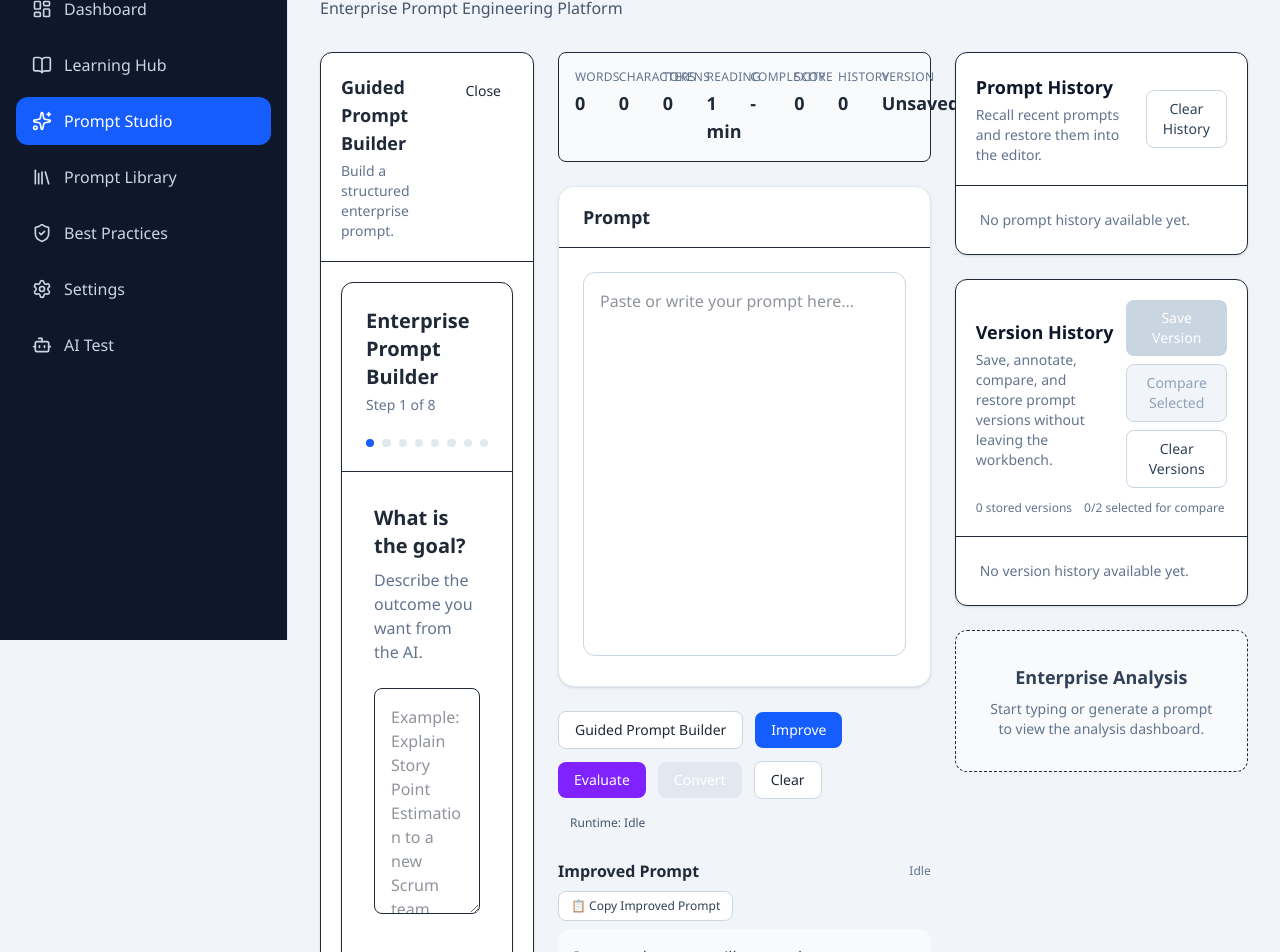
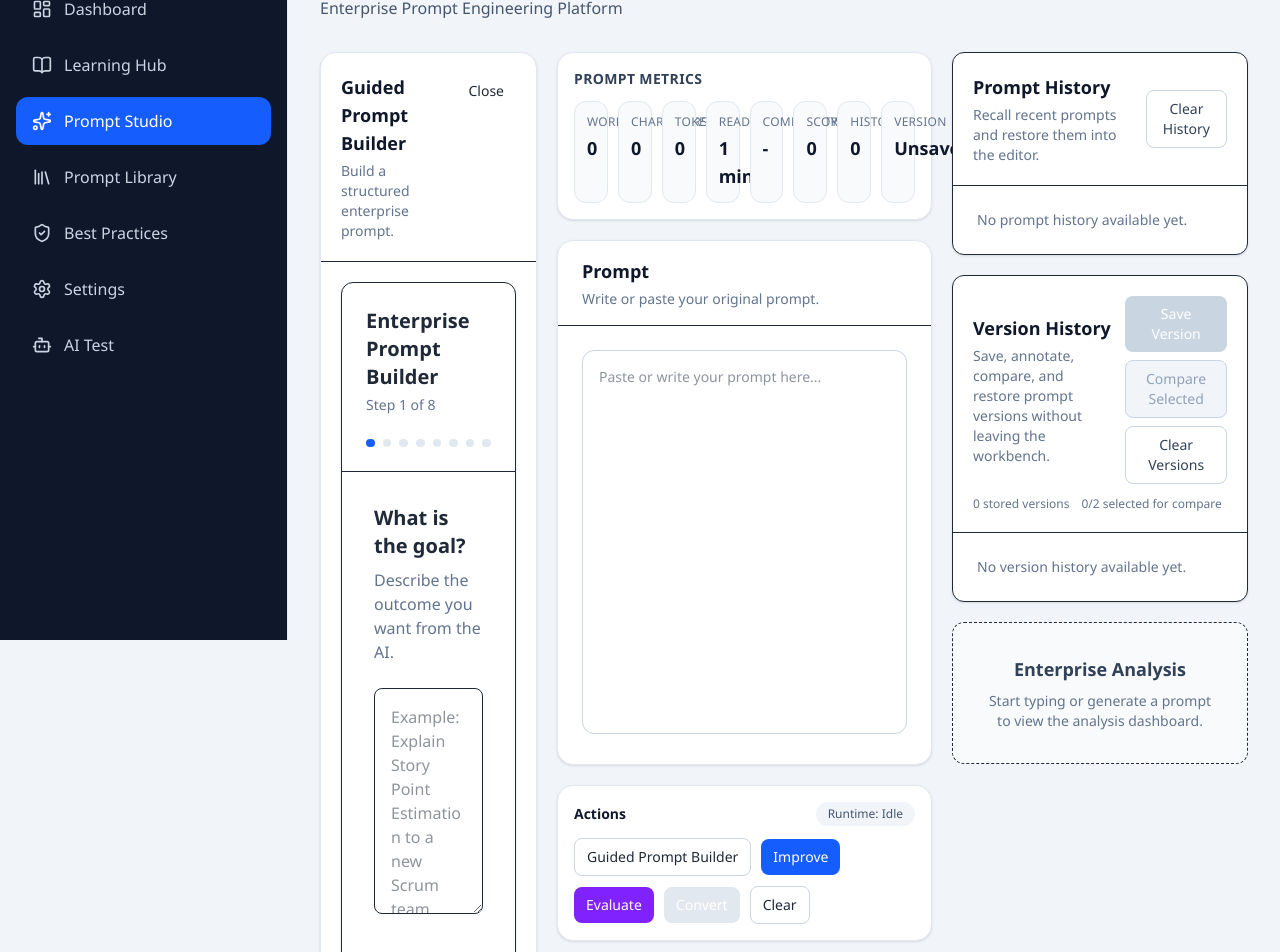
Before and after one commit to rameeegceb/mr-prompt-studio-v2, a React (Vite) app: page /studio in a window 1280 px wide. Shown: the part 160-1112 px from the top of the page. Built offline with nearby package versions, Linux system fonts and the light colour scheme.

Commit message:
style: polish Prompt Studio MVP UI

```diff
--- a/src/features/studio/components/ComparisonDashboard.jsx
+++ b/src/features/studio/components/ComparisonDashboard.jsx
@@ -10,24 +10,24 @@ function Section({
   items,
 }) {
   return (
-    <div className="rounded-lg border p-5">
+    <div className="rounded-xl border border-slate-200 bg-slate-50 p-4">
 
-      <div className="mb-4 flex items-center gap-2">
+      <div className="mb-3 flex items-center gap-2">
 
         {icon}
 
-        <h3 className="font-semibold">
+        <h3 className="text-sm font-semibold text-slate-900">
           {title}
         </h3>
 
       </div>
 
       {items.length === 0 ? (
-        <p className="text-sm text-slate-500">
+        <p className="text-xs text-slate-500">
           None
         </p>
       ) : (
-        <ul className="space-y-2">
+        <ul className="space-y-1.5 text-sm text-slate-700">
 
           {items.map((item) => (
             <li key={item}>
@@ -48,13 +48,13 @@ export default function ComparisonDashboard({
   if (!comparison) return null;
 
   return (
-    <div className="rounded-xl border bg-white p-6 shadow-sm">
+    <div className="rounded-2xl border border-slate-200 bg-white p-5 shadow-sm">
 
-      <h2 className="mb-6 text-lg font-semibold">
-        Prompt Comparison
+      <h2 className="mb-4 text-sm font-semibold uppercase tracking-wide text-slate-700">
+        Section Deltas
       </h2>
 
-      <div className="grid gap-5 lg:grid-cols-3">
+      <div className="grid gap-3 lg:grid-cols-3">
 
         <Section
           title="Added"
--- a/src/features/studio/components/EditorStatistics.jsx
+++ b/src/features/studio/components/EditorStatistics.jsx
@@ -2,7 +2,12 @@ export default function EditorStatistics({
   metrics,
 }) {
   return (
-    <div className="grid grid-cols-2 gap-3 rounded-lg border bg-slate-50 p-4 md:grid-cols-4 xl:grid-cols-8">
+    <section className="rounded-2xl border border-slate-200 bg-white p-4 shadow-sm">
+      <h3 className="mb-3 text-sm font-semibold uppercase tracking-wide text-slate-700">
+        Prompt Metrics
+      </h3>
+
+      <div className="grid grid-cols-2 gap-2.5 md:grid-cols-4 xl:grid-cols-8">
 
         <Stat
           title="Words"
@@ -45,6 +50,7 @@ export default function EditorStatistics({
         />
 
       </div>
+    </section>
   );
 }
 
@@ -53,13 +59,13 @@ function Stat({
   value,
 }) {
   return (
-    <div>
+    <div className="rounded-xl border border-slate-200 bg-slate-50 p-3">
 
       <div className="text-xs uppercase tracking-wide text-slate-500">
         {title}
       </div>
 
-      <div className="mt-1 text-lg font-semibold">
+      <div className="mt-1 text-base font-semibold text-slate-900 lg:text-lg">
         {value}
       </div>
 
--- a/src/features/studio/components/PromptActions.jsx
+++ b/src/features/studio/components/PromptActions.jsx
@@ -26,12 +26,27 @@ export default function PromptActions({
   isSaving,
 }) {
   return (
-    <div className="space-y-3">
-      <div className="flex flex-wrap items-center gap-3">
+    <section className="rounded-2xl border border-slate-200 bg-white p-4 shadow-sm">
+      <div className="mb-3 flex items-center justify-between gap-3">
+        <h3 className="text-sm font-semibold text-slate-900">
+          Actions
+        </h3>
+
+        <span
+          className={`rounded-full px-3 py-1 text-xs font-medium ${statusTone[status] ?? statusTone.Idle}`}
+          title="Current runtime status"
+        >
+          Runtime: {status}
+        </span>
+      </div>
+
+      <div className="flex flex-wrap items-center gap-2.5">
 
         <Button
           onClick={onOpenBuilder}
           variant="outline"
+          size="sm"
+          title="Open the guided prompt builder"
         >
           Guided Prompt Builder
         </Button>
@@ -40,6 +55,8 @@ export default function PromptActions({
           onClick={onImprove}
           loading={isImproving}
           disabled={isLoading && !isImproving}
+          size="sm"
+          title="Generate an improved prompt"
         >
           Improve
         </Button>
@@ -50,6 +67,8 @@ export default function PromptActions({
           loading={isEvaluating}
           disabled={isLoading && !isEvaluating}
           className="bg-violet-600 text-white hover:bg-violet-700 focus:ring-violet-500"
+          size="sm"
+          title="Evaluate prompt quality"
         >
           Evaluate
         </Button>
@@ -60,6 +79,8 @@ export default function PromptActions({
           loading={isConverting}
           disabled={isLoading && !isConverting}
           className="bg-emerald-600 text-white hover:bg-emerald-700 focus:ring-emerald-500"
+          size="sm"
+          title="Convert prompt format"
         >
           Convert
         </Button>
@@ -68,33 +89,27 @@ export default function PromptActions({
           onClick={onClear}
           variant="outline"
           disabled={isSaving}
+          size="sm"
+          title="Clear current prompt and output"
         >
           Clear
         </Button>
       </div>
 
-      <div className="flex flex-wrap items-center gap-3">
-        <span
-          className={`rounded-full px-3 py-1 text-xs font-medium ${statusTone[status] ?? statusTone.Idle}`}
-        >
-          Runtime: {status}
-        </span>
-
       {error ? (
-          <div className="flex flex-wrap items-center gap-2 text-sm text-rose-600">
+        <div className="mt-3 flex flex-wrap items-center gap-2 rounded-lg border border-rose-200 bg-rose-50 p-2.5 text-sm text-rose-700">
           <span>{error}</span>
           <Button
             onClick={onClearError}
             variant="ghost"
             size="sm"
-              className="text-rose-600"
+            className="text-rose-700"
+            title="Dismiss error message"
           >
             Dismiss
           </Button>
         </div>
       ) : null}
-      </div>
-
-    </div>
+    </section>
   );
 }
--- a/src/features/studio/components/PromptComparison.jsx
+++ b/src/features/studio/components/PromptComparison.jsx
@@ -49,12 +49,18 @@ export default function PromptComparison({
   return (
     <div className="space-y-4">
 
+      <div className="flex items-center justify-between gap-3">
+        <h3 className="text-sm font-semibold text-slate-900">
+          Prompt Comparison
+        </h3>
+      </div>
+
       <div className="grid gap-6 lg:grid-cols-2">
 
         <div>
-          <h3 className="mb-2 font-semibold">
+          <h4 className="mb-2 text-sm font-semibold text-slate-800">
             Original Prompt
-          </h3>
+          </h4>
 
           <button
             onClick={() =>
@@ -68,15 +74,15 @@ export default function PromptComparison({
             📋 Copy Original Prompt
           </button>
 
-          <div className="min-h-52 whitespace-pre-wrap rounded-xl border border-slate-200 bg-white p-4">
+          <div className="min-h-52 whitespace-pre-wrap rounded-xl border border-slate-200 bg-white p-4 text-sm text-slate-700">
             {originalText}
           </div>
         </div>
 
         <div>
-          <h3 className="mb-2 font-semibold">
+          <h4 className="mb-2 text-sm font-semibold text-slate-800">
             Improved Prompt
-          </h3>
+          </h4>
 
           <button
             onClick={() =>
@@ -90,7 +96,7 @@ export default function PromptComparison({
             📋 Copy Improved Prompt
           </button>
 
-          <div className="min-h-52 whitespace-pre-wrap rounded-xl border border-slate-200 bg-white p-4">
+          <div className="min-h-52 whitespace-pre-wrap rounded-xl border border-slate-200 bg-white p-4 text-sm text-slate-700">
             {improvedText}
           </div>
         </div>
--- a/src/features/studio/components/PromptEditor.jsx
+++ b/src/features/studio/components/PromptEditor.jsx
@@ -2,9 +2,13 @@ export default function PromptEditor({ value, onChange }) {
   return (
     <section className="rounded-2xl border border-slate-200 bg-white shadow-sm">
       <div className="border-b px-6 py-4">
-        <h2 className="text-lg font-semibold">
+        <h2 className="text-lg font-semibold text-slate-900">
           Prompt
         </h2>
+
+        <p className="mt-1 text-sm text-slate-500">
+          Write or paste your original prompt.
+        </p>
       </div>
 
       <div className="p-6">
@@ -12,7 +16,7 @@ export default function PromptEditor({ value, onChange }) {
           value={value}
           onChange={(e) => onChange(e.target.value)}
           placeholder="Paste or write your prompt here..."
-          className="h-96 w-full resize-none rounded-xl border border-slate-300 p-4 outline-none focus:border-blue-500"
+          className="h-80 w-full resize-none rounded-xl border border-slate-300 p-4 text-sm text-slate-800 outline-none transition focus:border-blue-500 focus:ring-2 focus:ring-blue-100 lg:h-96"
         />
       </div>
     </section>
--- a/src/features/studio/components/PromptOutput.jsx
+++ b/src/features/studio/components/PromptOutput.jsx
@@ -40,13 +40,13 @@ export default function PromptOutput({
   };
 
   return (
-    <div>
-      <div className="mb-2 flex items-center justify-between gap-3">
-        <h3 className="font-semibold">
-          Improved Prompt
+    <section className="rounded-2xl border border-slate-200 bg-white p-4 shadow-sm">
+      <div className="mb-3 flex items-center justify-between gap-3">
+        <h3 className="text-sm font-semibold text-slate-900">
+          Prompt Output
         </h3>
 
-        <span className="text-xs text-slate-500">
+        <span className="rounded-full bg-slate-100 px-3 py-1 text-xs font-medium text-slate-600">
           {status}
         </span>
       </div>
@@ -67,16 +67,17 @@ export default function PromptOutput({
         <div>
           <button
             onClick={copyImprovedPrompt}
-            className="mb-2 rounded-lg border border-slate-300 bg-white px-3 py-1.5 text-xs font-medium text-slate-700 hover:bg-slate-50"
+            className="mb-2 inline-flex items-center rounded-lg border border-slate-300 bg-white px-3 py-1.5 text-xs font-medium text-slate-700 hover:bg-slate-50"
+            title="Copy improved prompt"
           >
             📋 Copy Improved Prompt
           </button>
 
-          <div className="min-h-48 whitespace-pre-wrap rounded-xl bg-slate-50 p-4 text-slate-700">
+          <div className="min-h-48 whitespace-pre-wrap rounded-xl border border-slate-200 bg-slate-50 p-4 text-sm text-slate-700">
             {improvedText}
           </div>
         </div>
       )}
-    </div>
+    </section>
   );
 }
--- a/src/features/studio/layouts/PromptWorkbench.jsx
+++ b/src/features/studio/layouts/PromptWorkbench.jsx
@@ -10,14 +10,14 @@ export default function PromptWorkbench() {
   const studio = usePromptStudioContext();
 
   return (
-    <div className="grid gap-6 xl:grid-cols-12">
+    <div className="grid gap-5 xl:grid-cols-12 2xl:gap-6">
       <aside className="xl:col-span-3">
         {studio.isBuilderOpen ? (
           <BuilderPanel onClose={studio.closeBuilder} />
         ) : (
-          <div className="rounded-xl border bg-white shadow-sm">
+          <div className="rounded-2xl border border-slate-200 bg-white shadow-sm">
             <div className="border-b p-5">
-              <h2 className="text-lg font-semibold">
+              <h2 className="text-lg font-semibold text-slate-900">
                 Guided Prompt Builder
               </h2>
 
@@ -29,7 +29,7 @@ export default function PromptWorkbench() {
             <div className="p-5">
               <button
                 onClick={studio.openBuilder}
-                className="w-full rounded-lg bg-blue-600 px-4 py-2 text-white hover:bg-blue-700"
+                className="w-full rounded-lg bg-blue-600 px-4 py-2.5 text-sm font-medium text-white hover:bg-blue-700"
               >
                 Open Guided Prompt Builder
               </button>
@@ -42,7 +42,7 @@ export default function PromptWorkbench() {
         <EditorPanel />
       </main>
 
-      <aside className="xl:col-span-4 space-y-6">
+      <aside className="xl:col-span-4 space-y-5 2xl:space-y-6">
         <HistoryPanel
           history={studio.history}
           onRestore={studio.restoreHistoryItem}
--- a/src/features/studio/panels/AnalysisPanel.jsx
+++ b/src/features/studio/panels/AnalysisPanel.jsx
@@ -62,8 +62,8 @@ export default function AnalysisPanel() {
   return (
     <div className="space-y-6">
       {comparison ? (
-        <div className="rounded-xl border bg-white p-5 shadow-sm">
-          <h3 className="text-lg font-semibold text-slate-900">
+        <div className="rounded-2xl border border-slate-200 bg-white p-5 shadow-sm">
+          <h3 className="text-sm font-semibold uppercase tracking-wide text-slate-700">
             Comparison Analysis Summary
           </h3>
 
@@ -71,8 +71,8 @@ export default function AnalysisPanel() {
             Runtime comparison between the original and improved prompt.
           </p>
 
-          <div className="mt-4 grid gap-4 md:grid-cols-2 xl:grid-cols-4">
-            <div className="rounded-lg border border-slate-200 bg-slate-50 p-4">
+          <div className="mt-4 grid gap-3 md:grid-cols-2 xl:grid-cols-4">
+            <div className="rounded-xl border border-slate-200 bg-slate-50 p-4">
               <div className="text-xs uppercase tracking-wide text-slate-500">
                 Score Improvement
               </div>
@@ -88,7 +88,7 @@ export default function AnalysisPanel() {
               </div>
             </div>
 
-            <div className="rounded-lg border border-slate-200 bg-slate-50 p-4">
+            <div className="rounded-xl border border-slate-200 bg-slate-50 p-4">
               <div className="text-xs uppercase tracking-wide text-slate-500">
                 Framework Change
               </div>
@@ -104,7 +104,7 @@ export default function AnalysisPanel() {
               </div>
             </div>
 
-            <div className="rounded-lg border border-slate-200 bg-slate-50 p-4">
+            <div className="rounded-xl border border-slate-200 bg-slate-50 p-4">
               <div className="text-xs uppercase tracking-wide text-slate-500">
                 Confidence Change
               </div>
@@ -120,7 +120,7 @@ export default function AnalysisPanel() {
               </div>
             </div>
 
-            <div className="rounded-lg border border-slate-200 bg-slate-50 p-4">
+            <div className="rounded-xl border border-slate-200 bg-slate-50 p-4">
               <div className="text-xs uppercase tracking-wide text-slate-500">
                 Knowledge Recommendation Changes
               </div>
--- a/src/features/studio/panels/BuilderPanel.jsx
+++ b/src/features/studio/panels/BuilderPanel.jsx
@@ -6,10 +6,10 @@ export default function BuilderPanel({ onClose }) {
   const studio = usePromptStudioContext();
 
   return (
-    <div className="rounded-xl border bg-white shadow-sm">
+    <div className="rounded-2xl border border-slate-200 bg-white shadow-sm">
       <div className="flex items-start justify-between gap-4 border-b p-5">
         <div>
-          <h2 className="text-lg font-semibold">
+          <h2 className="text-lg font-semibold text-slate-900">
             Guided Prompt Builder
           </h2>
 
--- a/src/features/studio/panels/EditorPanel.jsx
+++ b/src/features/studio/panels/EditorPanel.jsx
@@ -9,7 +9,7 @@ export default function EditorPanel() {
   const studio = usePromptStudioContext();
 
   return (
-    <div className="space-y-6">
+    <div className="space-y-5 2xl:space-y-6">
       <EditorStatistics
         metrics={studio.metrics}
       />
```
Lines whose indentation alone changed are shown as unchanged.
